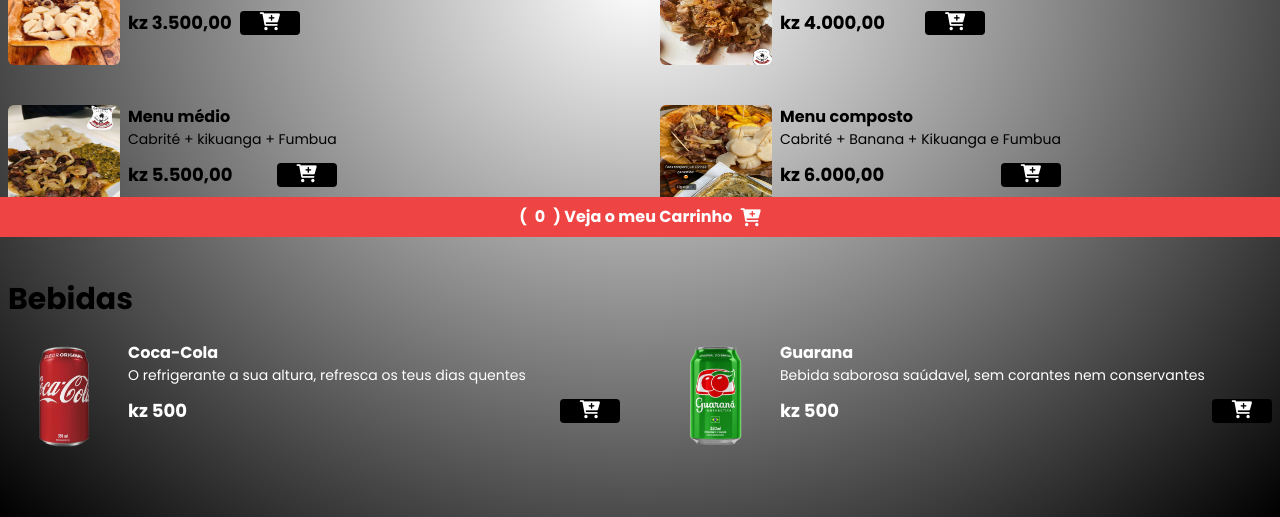
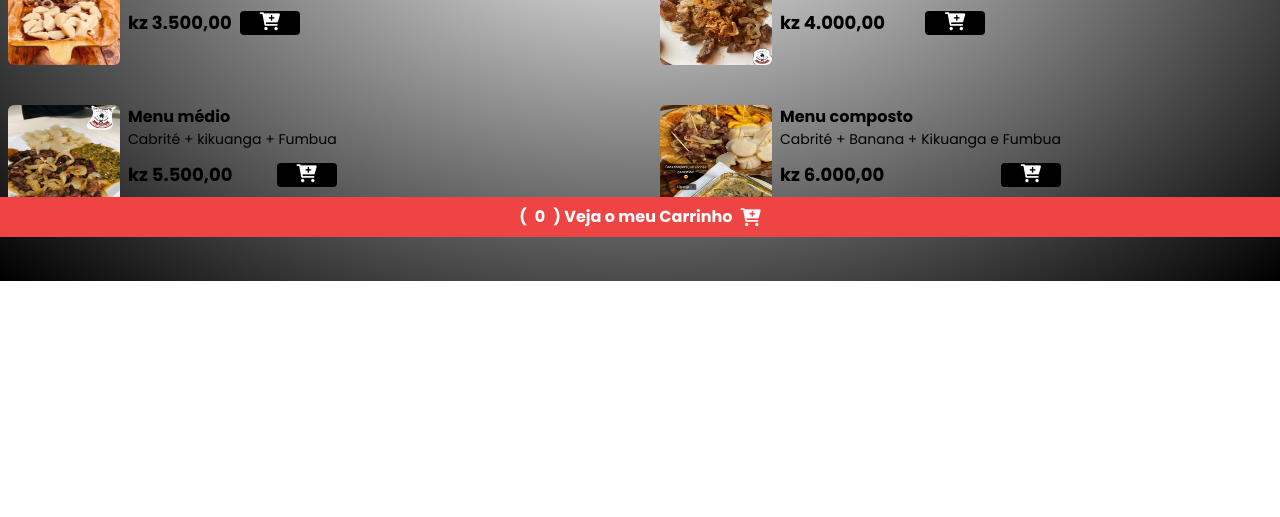
Before and after one commit to SerenoVendetta/fragata, a website: page index.html in a window 1280 px wide. Shown: the part 563-1080 px from the top of the page. After the commit the page ends 844 px from the top, so only its background shows below. Drawn offline with nearby package versions, Linux system fonts and the light colour scheme.

Commit message:
Add files via upload

```diff
--- a/index.html
+++ b/index.html
@@ -148,68 +148,10 @@
 
         </main>
 
-        <div class="mx-auto max-w-7xl px-2 my-2">
-            <h2 class="text-2xl md:text-3xl font-bold mt-9 mb-6">
-                Bebidas
-            </h2>
-        </div>
-
-        <!--Grid de bebidas-->
+              <!--Grid de bebidas-->
 
                  <!--Produto Item-->
-     <div class="grid grid-cols-1 md:grid-cols-2 gap-7 md:gap-10 mx-auto max-w-7xl px-2 mb-16" id="menu">
-         <!--Produto Item-->
-         <div class="flex gap-2 w-full">
-            <img src="/assets/refri-1.png" alt="Coca-Cola"
-            class="w-28 h-28 rounded-md hover:scale-110 hover:-rotate-2 duration-300">
 
-            <div class="w-full">
-                <p class="font-bold text-white">Coca-Cola</p>
-                <p class="text-sm text-white"> O refrigerante a sua altura, refresca os teus dias
-                    quentes
-                </p>
-
-                <div class="flex items-center gap-2 justify-between mt-3">
-                    <p class="text-white font-bold text-lg">kz 500 </p>
-                    <button
-                    class="hover:bg-green-600 bg-black px-5 rounded add-to-cart-btn"
-                    data-name="Coca-Cola"
-                    data-price="500"
-                    >
-
-                    <i class="fa fa-cart-plus text-lg text-white"></i>
-                    </button>
-                </div>
-            </div>
-        </div>
-
-        <div class="flex gap-2 w-full">
-            <img src="/assets/refri-2.png" alt="Guarana"
-            class="w-28 h-28 rounded-md hover:scale-110 hover:-rotate-2 duration-300">
-
-            <div class="w-full">
-                <p class="font-bold text-white">Guarana</p>
-                <p class="text-sm text-white"> Bebida saborosa saúdavel, sem corantes nem
-                    conservantes
-                </p>
-
-                <div class="flex items-center gap-2 justify-between mt-3">
-                    <p class="text-white font-bold text-lg">kz 500 </p>
-                    <button
-                    class="hover:bg-green-600 bg-black px-5 rounded add-to-cart-btn"
-                    data-name="Guarana"
-                    data-price="500"
-                    >
-
-                    <i class="fa fa-cart-plus text-lg text-white"></i>
-                    </button>
-                </div>
-            </div>
-        </div>
-<!--Fim do Produto Item-->
-
-            <!--Fim da grid de Bebidas-->
-    </div>
 <!--Fim de Menu-->
 
 <!--Modal cart-->
```
